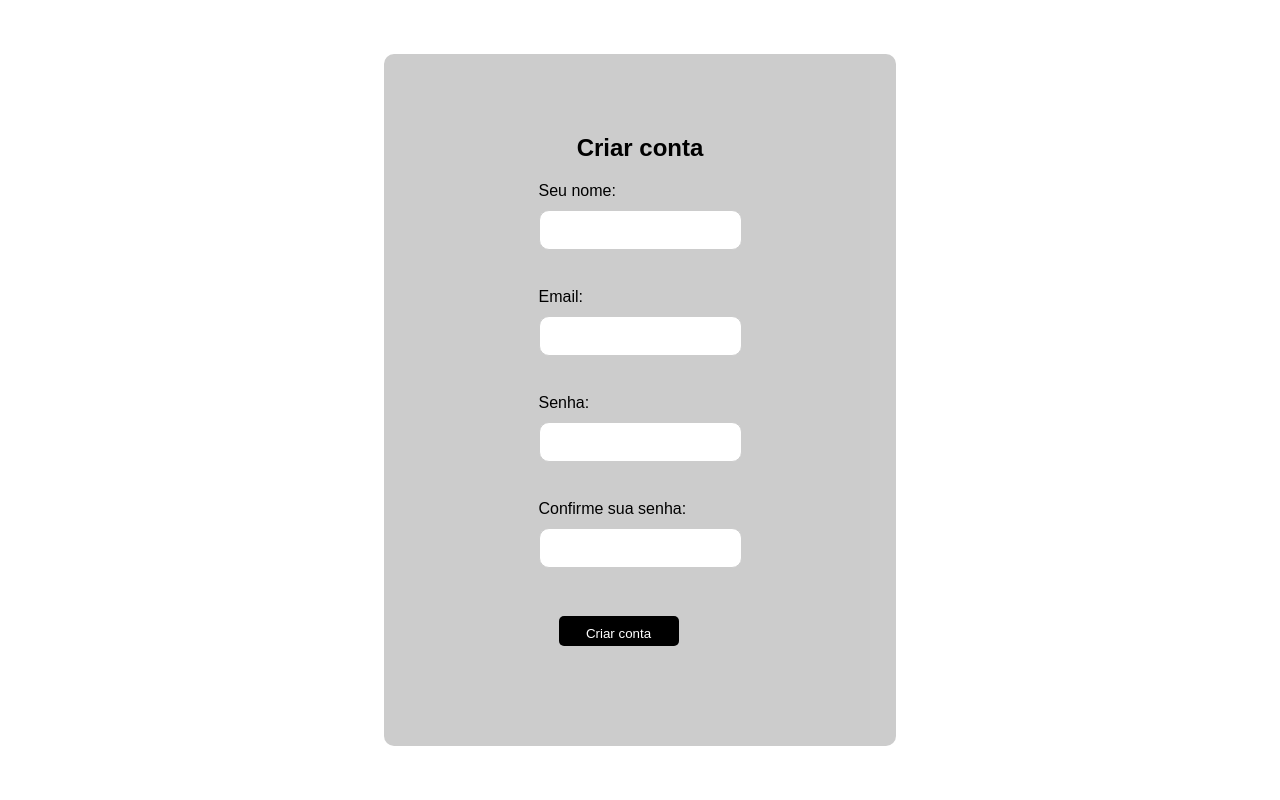
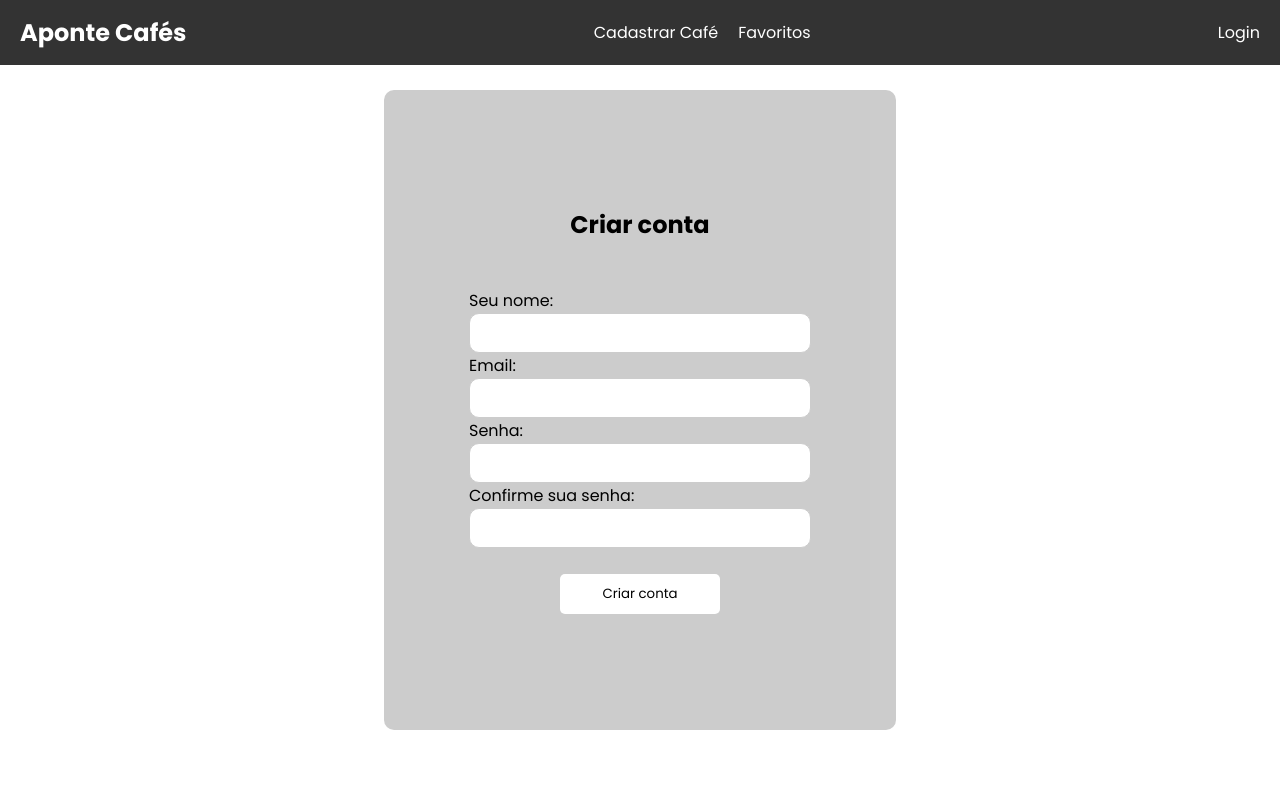
Before and after one commit to MatheusVelame/projetos2g3, a Django app: page /UserCadastro/ in a window 1280 px wide. Run offline with Django 5.2, Linux system fonts and the light colour scheme.

Commit message:
config templates

```diff
--- a/projeto/apps/models.py
+++ b/projeto/apps/models.py
@@ -11,7 +11,7 @@ class Cafe(models.Model):
     endereco = models.CharField(max_length=100, blank=False, default='Endereço não informado')
     descricao = models.TextField(blank=False, default='Descrição não informada')
     email = models.EmailField(unique=True,default="default@example.com")
-    whatsapp = models.CharField(max_length=15, default='5500000000000')
+    whatsapp = models.CharField(max_length=11, default='5500000000000')
     horas_funcionamento = models.CharField(max_length=100, blank=False, default='Horário não informado')
     link_redesocial = models.URLField(max_length=200, blank=True)
     foto_ambiente = models.ImageField(upload_to='fotos_cafeterias/', blank=True, null=True)
--- a/projeto/apps/static/css/cadastro_user.css
+++ b/projeto/apps/static/css/cadastro_user.css
@@ -1,4 +1,5 @@
-/* Reset para aplicar a fonte em todos os elementos */
+@import url('https://fonts.googleapis.com/css2?family=Poppins:ital,wght@0,100;0,200;0,300;0,400;0,500;0,600;0,700;0,800;0,900;1,100;1,200;1,300;1,400;1,500;1,600;1,700;1,800;1,900&display=swap');
+
 * {
     font-family: "Poppins", sans-serif;
     margin: 0;
@@ -9,16 +10,12 @@
 /* Estilo do corpo da página */
 body {
     height: 100vh;
-    background: linear-gradient(127deg, var(--cor-principal), var(--secondary));
-    display: flex;
-    align-items: center;
-    justify-content: center;
-    flex-direction: column;
 }
 
 /* Container principal para o formulário e título */
 .container {
     width: 40vw;
+    height: 80vh;
     padding: 5rem 2.5rem;
     background-color: #ccc;
     display: flex;
@@ -27,59 +24,59 @@ body {
     align-items: center;
     gap: 20px;
     border-radius: 10px;
+    margin: 25px;
 }
 
-/* Estilo para cada caixa do formulário */
-.form-box1, .form-box2 {
+form{
     display: flex;
     flex-direction: column;
-    gap: 10px;
+    align-items: center;
 }
 
-/* Estilos para os inputs */
+.form-box1, .form-box2 {
+    max-width: 30vw;
+    padding: 20px;
+    border: 1px solid #ccc;
+    margin: 5px;
+}
+
 input[type="text"],
 input[type="email"],
 input[type="password"],
 input[type="text"] {
-    width: 100%; /* Ajuste para ocupar toda a largura da caixa */
+    width: 100%;
     height: 40px;
     border: 1px solid #ccc;
     border-radius: 10px;
     padding: 8px 12px;
 }
 
-/* Estilos para o botão de cadastro */
-button {
-    border-radius: 5px;
-    width: 120px;
-    height: 30px;
-    background-color: var(--cor-principal);
-    color: white;
-    border: none;
-    cursor: pointer;
-}
-
-button:hover {
-    background-color: var(--secondary);
-}
-
-/* Media queries para responsividade */
 @media (max-width: 768px) {
     .container {
-        width: 80vw; /* Aumenta a largura para ocupar mais espaço em telas menores */
+        width: 80vw;
         padding: 2rem;
         flex-direction: column;
     }
 }
 
-button {
-    padding: 10px;
-    display: block;
-    padding: 10px 5px;
-    margin: 20px;
-    background-color: black;
-    color: #fff;
+.criar-conta {
+    border: none;
+    outline: none;
+    display: flex;
+    align-items: center;
+    justify-content: center;
     border-radius: 5px;
-    text-decoration: none;
-    text-align: center;
+    background-color: #fff;
+    padding: 20px;
+    width: 160px;
+    height: 30px;
+    cursor: pointer;
+    color: black;
 }
+
+.section {
+
+    display: flex;
+    align-items: center;
+    justify-content: center;
+}
--- a/projeto/apps/static/css/style_menu.css
+++ b/projeto/apps/static/css/style_menu.css
@@ -1,17 +1,27 @@
-
 @import url('https://fonts.googleapis.com/css2?family=Poppins:wght@400;700&display=swap');
 
-body {
+* {
     margin: 0;
     padding: 0;
     font-family: 'Poppins', sans-serif;
 }
 
+header{
+    padding: 10px 0;
+    display: flex;
+    background-color: #333; /* Cor de fundo do cabeçalho */
+}
+
+.sessao{
+    display: flex;
+    align-items: center;
+}
+
 .cabecalho {
-    background-color: #333; /* Cor de fundo do cabeçalho */
+    width: 100vw;
     color: #ffffff; /* Cor do texto */
     display: flex;
-    justify-content: center; /* Espaçar o logotipo e o menu */
+    justify-content: space-between; /* Espaçar o logotipo e o menu */
     align-items: center;
     padding: 0 20px; /* Preenchimento horizontal */
 }
@@ -31,10 +41,12 @@ header .div-menu ul {
 }
 
 header .div-menu ul li.nav-item {
+    display: flex;
+    align-items: center;
     padding: 10px; /* Preenchimento em torno dos itens da lista */
 }
 
-header .div-menu ul li.nav-item a {
+a {
     text-decoration: none;
     color: #ffffff;
     transition: color 0.3s ease; /* Suaviza a mudança de cor */
--- a/projeto/apps/templates/cadastro_usuario.html
+++ b/projeto/apps/templates/cadastro_usuario.html
@@ -1,14 +1,10 @@
+{% extends 'global/base.html' %}
+{% block content %}
 {% load static %}
-{% block content %}
 
-<!DOCTYPE html>
-<html lang="pt-br">
-<head>
-    <meta charset="UTF-8">
-    <title>Cadastro</title>
-    <link rel="stylesheet" href="{% static 'css/cadastro_user.css' %}">
-</head>
-<body>
+<link rel="stylesheet" href="{% static 'css/cadastro_user.css' %}">
+
+<section class="section">
     <div class="container">
         <h2>Criar conta</h2>
         {% if messages %}
@@ -33,9 +29,8 @@
                 <label for="confirm_password">Confirme sua senha:</label>
                 <input type="password" id="confirm_password" name="confirm_password" required><br>
             </div>
-            <button type="submit" class="cadastrar">Criar conta</button>
+            <button type="submit" class="criar-conta">Criar conta</button>
         </form>
     </div>
-</body>
-</html>
+</section>
 {% endblock %}
--- a/projeto/base/global/partials/menu.html
+++ b/projeto/base/global/partials/menu.html
@@ -1,5 +1,5 @@
 {% load static %}
-<link rel="stylesheet" href="{% static '../static/css/style_menu.css' %}">
+<link rel="stylesheet" href="{% static 'css/style_menu.css' %}">
 <header>
     <div class="cabecalho">
         <div class="div-logo">
@@ -13,13 +13,19 @@
                 <li class="nav-item">
                     <a href="{% url 'favoritos' %}">Favoritos</a>
                 </li>
+            </ul>
+        </div>
         {% if user.is_authenticated %}
+        <div class="sessao">
             <form method="POST" action="{% url 'logout' %}">
                 {% csrf_token %}
                 <button type="submit">Logout</button>
             </form>
             {% else %}
+            <div class="nav-item">
                 <a href="{% url 'login' %}">Login</a>
                 {% endif %}
             </div>
+        </div>
+    </div>
 </header>
```
Also changed, not shown: projeto/apps/static/css/cadastro_cafeteria.css (+28 -2 lines), projeto/apps/templates/cadastro_cafeteria.html (+4 -4 lines), projeto/apps/migrations/0020_merge_20240424_2058.py (added). Lines whose indentation alone changed are shown as unchanged.
